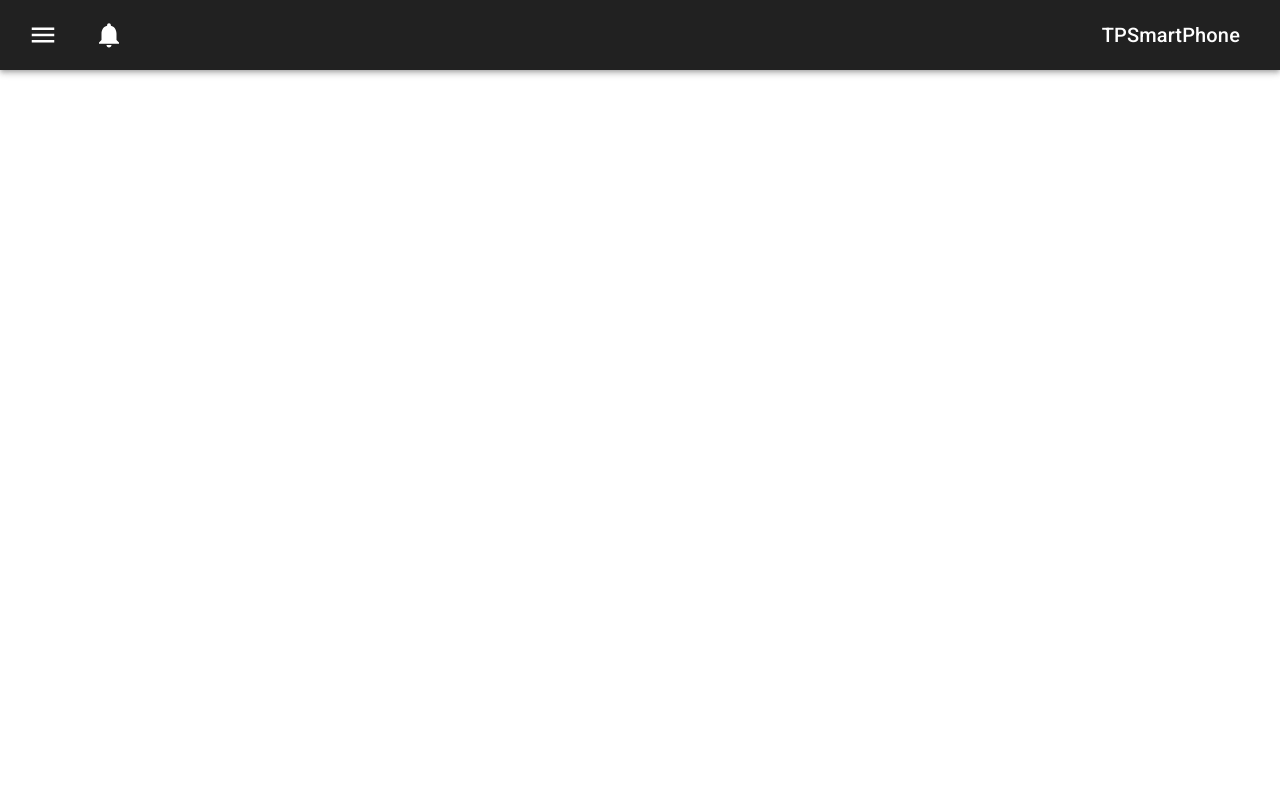
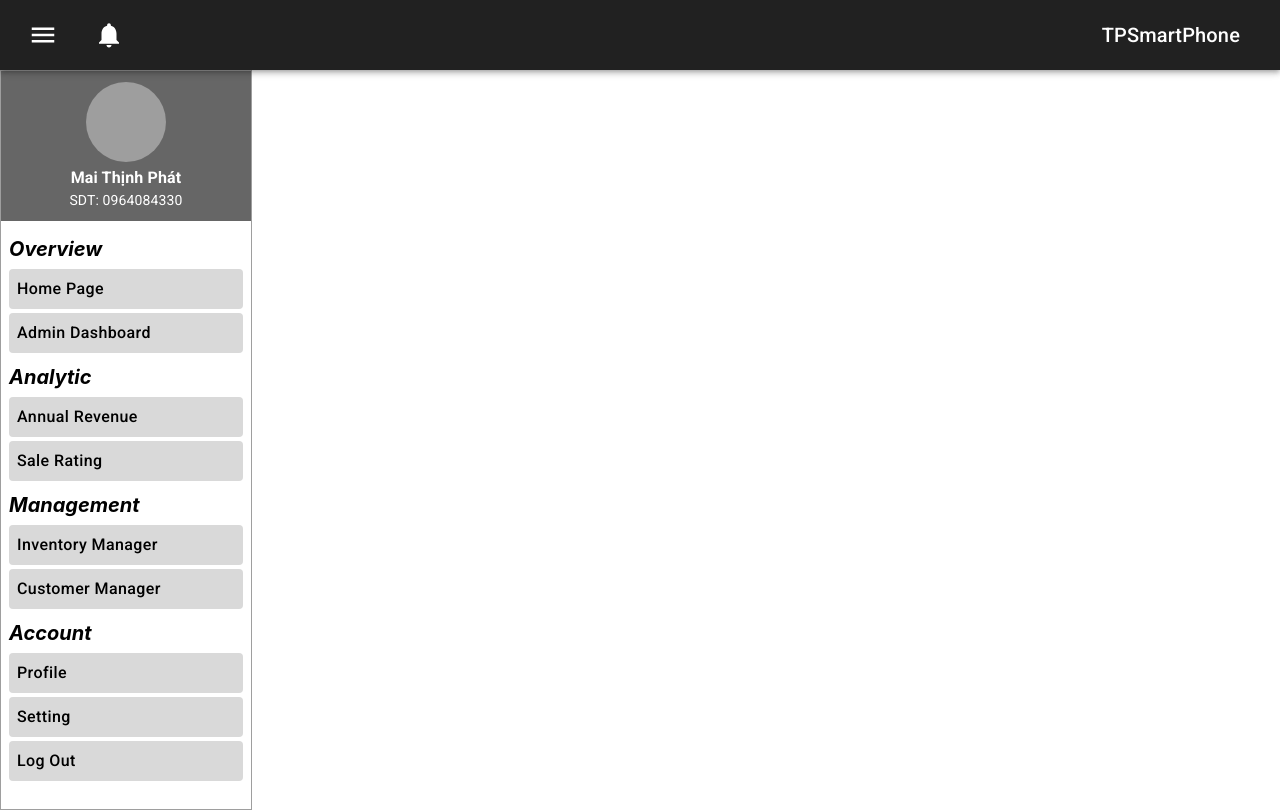
Before and after one commit to maithinhphat95/smartphone-business, a React (Create React App) app: page / in a window 1280 px wide. Built offline with nearby package versions, Linux system fonts and the light colour scheme; grey boxes are pictures that could not be loaded.

Commit message:
[#3] Merge header and menu to admin page

```diff
--- a/src/App.js
+++ b/src/App.js
@@ -1,11 +1,12 @@
 import logo from "./logo.svg";
 import "./App.css";
-import Header from "./layouts/header";
-
+import Header from "./layouts/Header";
+import Menu from "./components/Menu";
 function App() {
   return (
     <div className="App">
       <Header />
+      <Menu />
     </div>
   );
 }
--- a/src/layout/Menu/index.jsx
+++ b/src/components/Menu/index.jsx
@@ -1,9 +1,9 @@
 import React from "react";
 import PropTypes from "prop-types";
-import Title from "../../components/Title";
+import Title from "../Title";
 import { Box, Avatar, Typography } from "@mui/material";
-import AccountShort from "../../components/Account-short";
-import NavList from "../../components/NavList";
+import AccountShort from "../Account-short";
+import NavList from "../NavList";
 Menu.propTypes = {};
 
 function Menu(props) {
```
